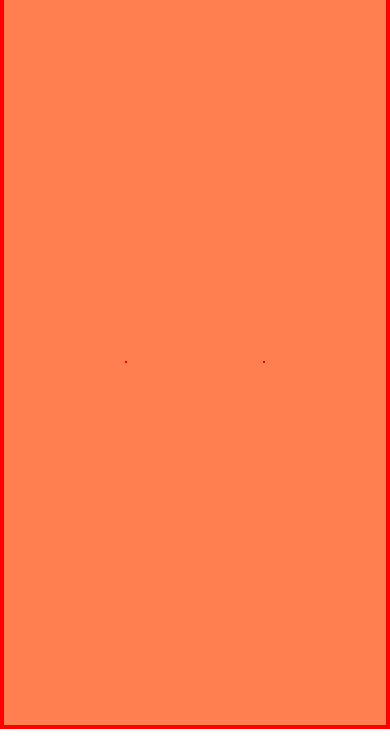
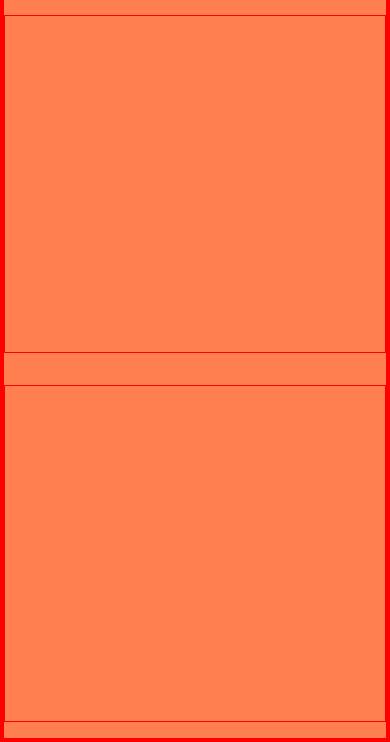
Before and after one commit to camshaw11/camshaw11.github.io, a plain HTML site: page index.html in a window 390 px wide. Shown: the part 119-861 px from the top of the page. Drawn offline with Linux system fonts and the light colour scheme; a web font is replaced by a local one.

Commit message:
mobile first design layout

```diff
--- a/styles/main.css
+++ b/styles/main.css
@@ -39,7 +39,6 @@ header {
     flex-flow: column nowrap;
     justify-content: center;
     align-items: center;
-    /* height: 26vh; */
 }
 
 main {
@@ -47,18 +46,28 @@ main {
     display: flex;
     justify-content: space-evenly;
     align-items: center;
-    flex-flow: row nowrap;
+    flex-flow: column nowrap;
     flex: 1;
 }
 
 .about-me {
-    /* width: 20vw; */
-    /* height: 40vh; */
+    width: 100%;
+    height: 40vh;
     margin: 1em;
 }
 
 .blog-container {
-    /* width: 20vw; */
-    /* height: 40vh; */
+    width: 100%;
+    height: 40vh;
     margin: 1em;
 }
+
+@media (min-width: 670px) {
+    main {
+        flex-flow: row nowrap;
+    };
+}
+
+@media (min-width: 1000px) {
+
+}
```
